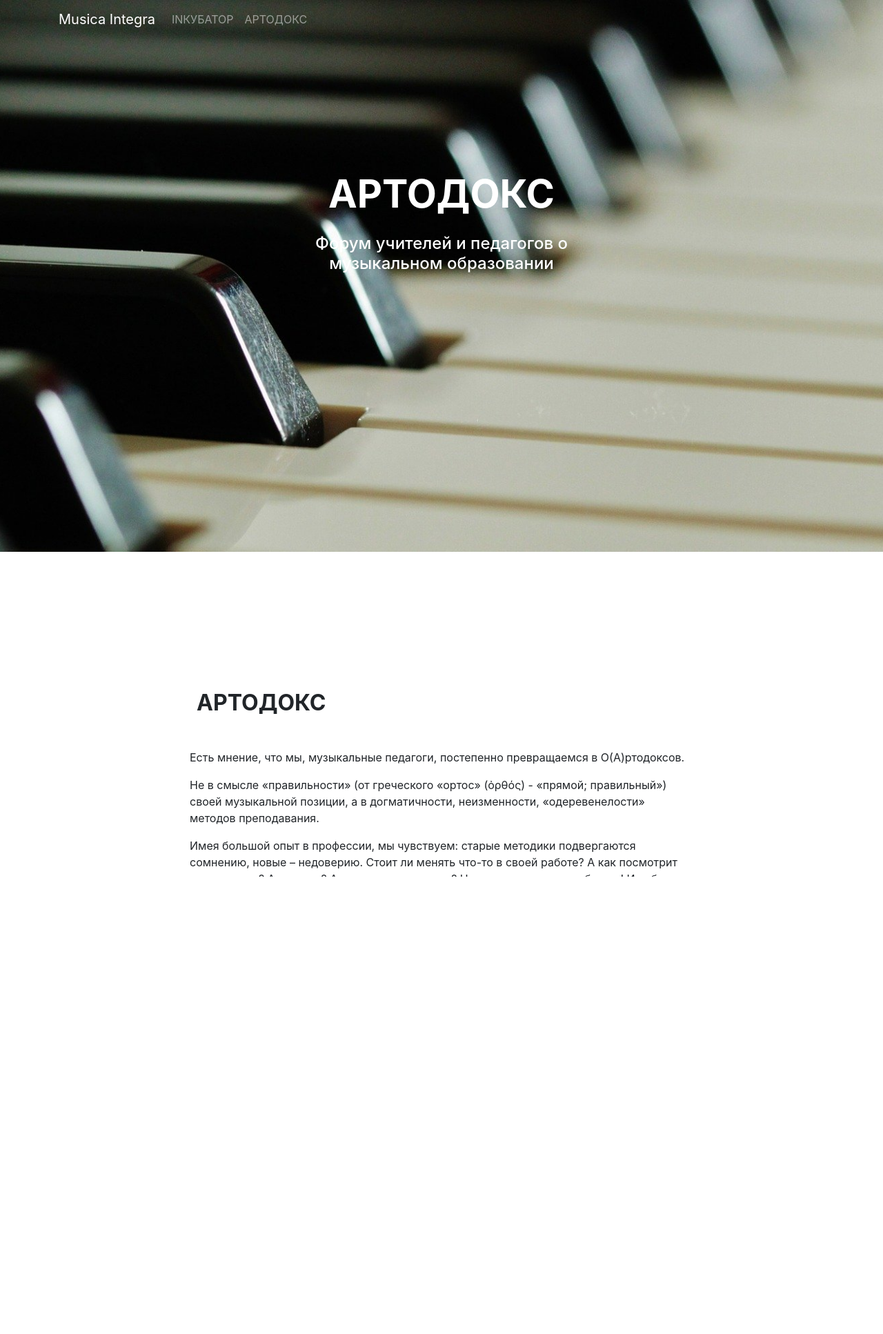
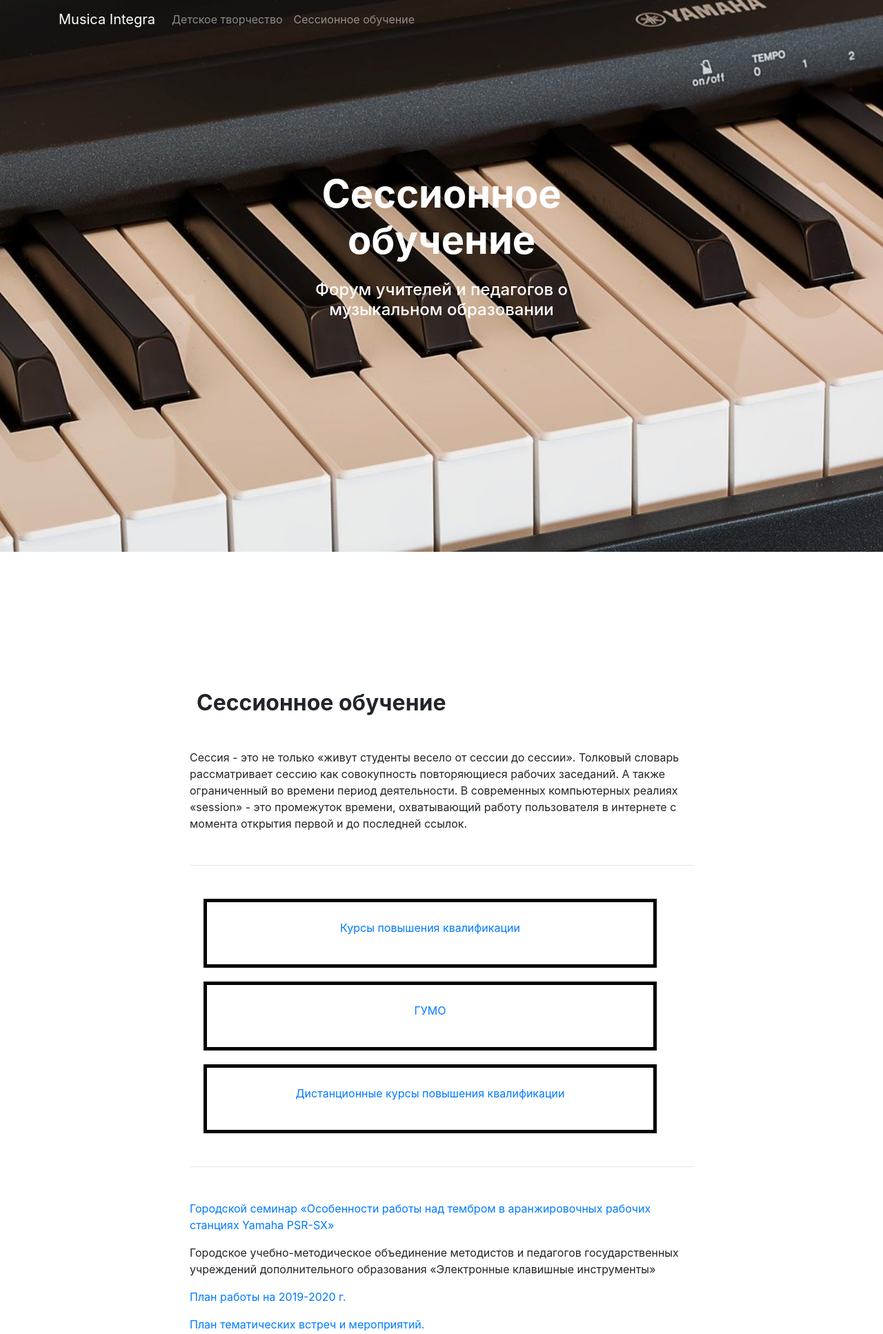
Before and after one commit to ArtemDavletov/Musica-integra-website, a Django app: page /artodox/ in a window 1280 px wide. Shown: the top 1934 px of the page at 69% size. Before the commit the page ends 1271 px from the top, so only its background shows below. Run offline with Django 3.2, Linux system fonts and the light colour scheme; some libraries are stand-ins or nearby versions.

Commit message:
Some changes
Change inkubator to Детское творчество
Change artodox to Сессионное обучение

```diff
--- a/MI2/settings.py
+++ b/MI2/settings.py
@@ -25,7 +25,7 @@ SECRET_KEY = '##+4ftg7q+n)-ie%moa7_7xt7=6fi*p)*3ae=nux(sm$02ne*6'
 # SECURITY WARNING: don't run with debug turned on in production!
 DEBUG = True
 
-ALLOWED_HOSTS = ['musica-integra.herokuapp.com']
+ALLOWED_HOSTS = ['musica-integra.herokuapp.com', '127.0.0.1']
 
 
 # Application definition
--- a/static/style.css
+++ b/static/style.css
@@ -3,7 +3,7 @@ html,body,header, #intro{
 }
 
 #intro {
-    background: url(./img/image.jpg) no-repeat center center fixed;
+    background: url(img/image.JPG) no-repeat center center fixed;
     background-size: cover;
 }
 
@@ -19,3 +19,47 @@ html,body,header, #intro{
 h2, h4 {
     margin: 200px;
 }
+
+.box {
+  width: 90%;
+  border: 5px solid black;
+  padding: 25px;
+  margin: 20px;
+    text-align: center;
+}
+
+/* The grid: Four equal columns that floats next to each other */
+.column {
+  float: left;
+  width: 50%;
+  padding: 10px;
+    background-size: contain;
+}
+
+/* Style the images inside the grid */
+.column img {
+  opacity: 0.8;
+  cursor: pointer;
+}
+
+.column img:hover {
+  opacity: 1;
+}
+
+/* Clear floats after the columns */
+.row:after {
+  content: "";
+  display: table;
+  clear: both;
+}
+
+.photoBorder {
+margin-top: 20px;
+width: 180px;
+height: 180px;
+
+background-repeat     : no-repeat;
+background-size       : cover;
+background-position-x : 50%;
+background-position-y : 50%;
+}
--- a/templates/artodox.html
+++ b/templates/artodox.html
@@ -1,6 +1,20 @@
 <!DOCTYPE html>
 <html lang="en">
 <head>
+    <!-- Yandex.Metrika counter -->
+<script type="text/javascript" >
+   (function(m,e,t,r,i,k,a){m[i]=m[i]||function(){(m[i].a=m[i].a||[]).push(arguments)};
+   m[i].l=1*new Date();k=e.createElement(t),a=e.getElementsByTagName(t)[0],k.async=1,k.src=r,a.parentNode.insertBefore(k,a)})
+   (window, document, "script", "https://mc.yandex.ru/metrika/tag.js", "ym");
+
+   ym(62008255, "init", {
+        clickmap:true,
+        trackLinks:true,
+        accurateTrackBounce:true
+   });
+</script>
+<noscript><div><img src="https://mc.yandex.ru/watch/62008255" style="position:absolute; left:-9999px;" alt="" /></div></noscript>
+<!-- /Yandex.Metrika counter -->
     <meta charset="UTF-8">
     {% load bootstrap4 %}
     <script src="{% bootstrap_jquery_url %}"></script>
@@ -23,10 +37,10 @@
                 <div class="collapse navbar-collapse" id="basicExampleNav">
                     <ul class="navbar-nav mr-auto smooth-scroll">
                         <li class="nav-item">
-                            <a href="{% url 'incubator' %}" class="nav-link waves-effect waves-light">INКУБАТОР</a>
+                            <a href="{% url 'incubator' %}" class="nav-link waves-effect waves-light">Детское творчество</a>
                         </li>
                         <li class="nav-item">
-                            <a href="{% url 'artodox' %}" class="nav-link waves-effect waves-light">АРТОДОКС</a>
+                            <a href="{% url 'artodox' %}" class="nav-link waves-effect waves-light">Сессионное обучение</a>
                         </li>
                     </ul>
                 </div>
@@ -39,7 +53,7 @@
                     <div class="row d-flex justify-content-center text-center">
                         <div class="col-md-10">
                             <h2 class="display-4 font-weight-bold text-white pt-5 mb-2">
-                                АРТОДОКС
+                                Сессионное обучение
                             </h2>
                             <h4 class="text-white my-4">
                                 Форум учителей и педагогов о музыкальном образовании
@@ -53,26 +67,31 @@
     <main class="mt-5">
         <div class="container">
             <section id="best-features" class="center-text">
-                <h2 class="mb-5 font-weight-bold">АРТОДОКС</h2>
+                <h2 class="mb-5 font-weight-bold">Сессионное обучение</h2>
                 <div class="row d-flex justify-content-center mb-4">
                     <div class="col-md-8">
                         <p class="grey-text">
-                        Есть мнение, что мы, музыкальные педагоги, постепенно превращаемся в О(А)ртодоксов.
-                        </p>
-                        <p>
-                        Не в смысле «правильности» (от греческого «ортос» (ὀρθός) - «прямой; правильный») своей музыкальной позиции, а в догматичности, неизменности, «одеревенелости» методов преподавания.
-                        </p>
-                        <p>
-                        Имея большой опыт в профессии, мы чувствуем: старые методики подвергаются сомнению, новые – недоверию. Стоит ли менять что-то в своей работе? А как посмотрит руководство? А коллеги? А что я получу взамен? Но ведь не дают  же работать! И набора нет! И дети слабые!
-                        </p>
-                        <p>
-                        Давайте попробуем любой тезис встретить анитезисом. Любой аргумент – контраргументом. Любой синтез промоем анализом.
-                        </p>
-                        <p>
-                        Возможно, острая полемика – это то, что нам нужно, чтобы впрыснуть адреналин в свою непростую работу. Сделать ее оптимистичнее, современнее. Тогда и дети станут обучаемыми, и коллеги отзывчивыми, и руководство - чутким. И мы – молодыми, красивыми, энергичными и уважаемыми…
+                            Сессия - это не только «живут студенты весело от сессии до сессии».
+                            Толковый словарь рассматривает сессию как совокупность повторяющиеся рабочих заседаний.
+                            А также ограниченный во времени период деятельности. В современных компьютерных реалиях «session» - это промежуток времени, охватывающий работу пользователя в интернете с момента открытия первой и до последней ссылок.
                         </p>
 
                         <hr class="my-5">
+
+                        <div class="box">
+                            <p><a href="../static/files/incubator/konkurs_demo_2020.pdf">Курсы повышения квалификации</a></p>
+                        </div>
+
+                        <div class="box">
+                            <p><a href="../static/files/incubator/konkurs_demo_2020.pdf">ГУМО</a></p>
+                        </div>
+
+                        <div class="box">
+                            <p><a href="../static/files/incubator/konkurs_demo_2020.pdf">Дистанционные курсы повышения квалификации</a></p>
+                        </div>
+
+                        <hr class="my-5">
+
                         <p><a href="../static/files/artodox/Городской_семинар_11_марта.pdf">
                             Городской семинар «Особенности работы над тембром в аранжировочных рабочих станциях Yamaha PSR-SX»
                         </a></p>
```
Also changed, not shown: templates/incubator.html (+48 -12 lines), templates/main.html (+16 -2 lines), static/img/image.jpg, static/img/image2.jpg (added), static/img/image3.JPG (added), static/img/incubator/Эмблема Цифровые Горизонты.png (added), 2 other files.
